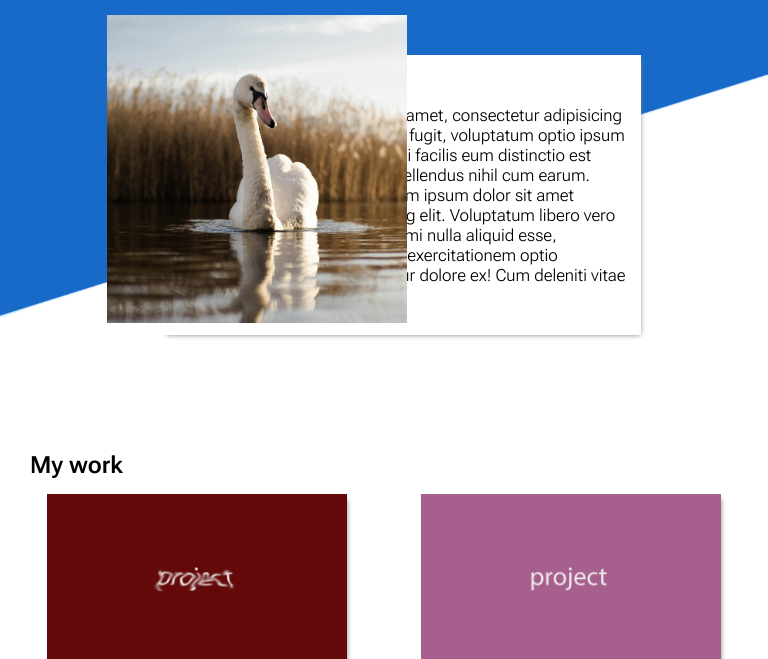
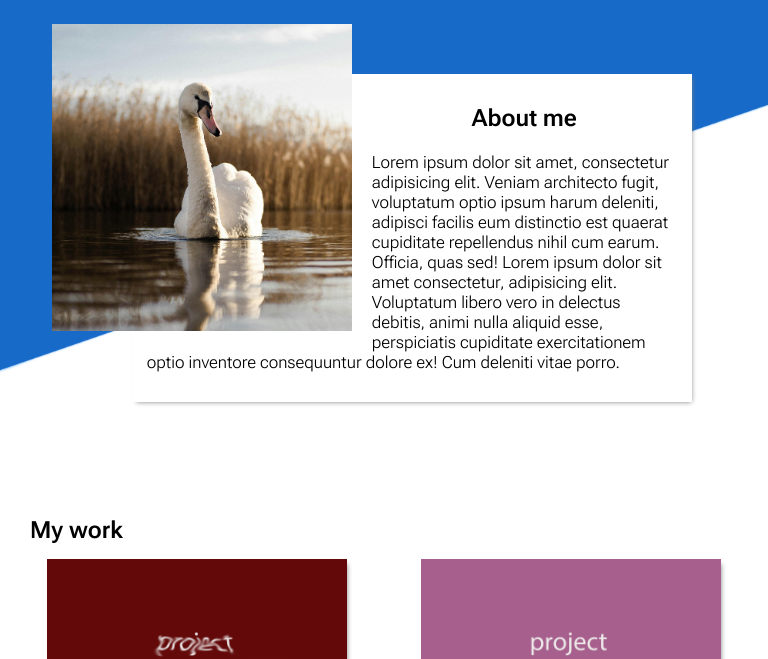
Before and after one commit to nicolanapa/odin-homepage, a plain HTML site: page index.html in a window 768 px wide. Shown: the top 659 px of the page. Drawn offline with Linux system fonts and the light colour scheme.

Commit message:
Managed to make the text in the About me Section work with the Image by adding flot:left and changing some margin and widths

```diff
--- a/styles/style.css
+++ b/styles/style.css
@@ -178,8 +178,8 @@ p {
 	.header-container {
 		grid-template-columns: 1fr;
 		justify-items: center;
-		margin: -30px 0 20px 0;
-		padding: 30px 0 30px 10%;
+		margin: -10px 0 20px 0;
+		padding: 30px 0 30px 12.5%;
 
 		background-size: 100% 80%;
 	}
@@ -191,22 +191,26 @@ p {
 
 	.about-me-image-tablet {
 		display: flex;
+		float: left;
 		visibility: visible;
-		position: absolute;
-		top: -40px;
-		left: -55px;
+		position: relative;
+		margin: 0 -75px -75px 0;
+		top: -80px;
+		left: -95px;
 	}
 
 	.about-me-section {
-		display: flex;
-		flex-direction: row;
 		position: relative;
 		background-color: white;
-		width: 65%;
-		max-width: 600px;
+		width: 80%;
+		max-width: 530px;
 		padding: 30px 15px;
 		margin: 8% 6% 8% 0;
 		box-shadow: 1.5px 2px 5px -2px gray;
+	}
+
+	.about-me-section .title {
+		justify-content: center;
 	}
 
 	.title {
```
